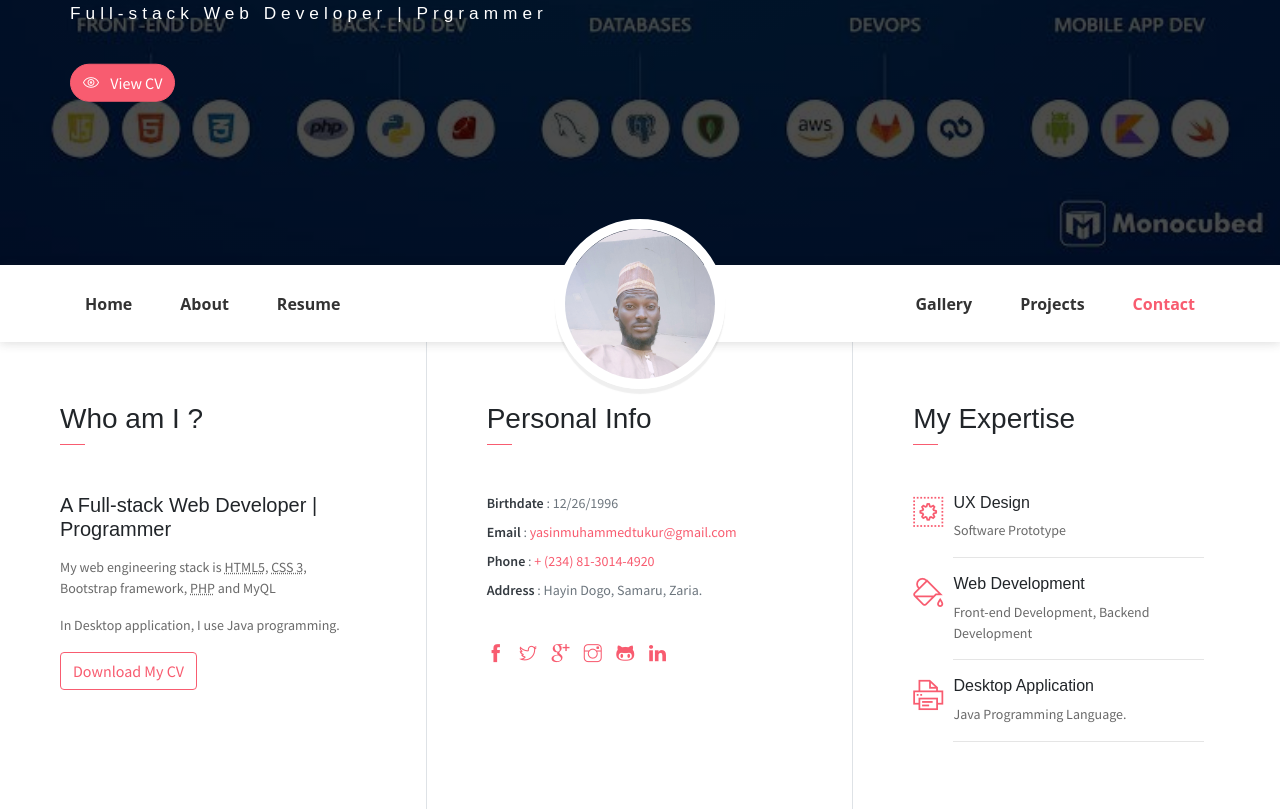
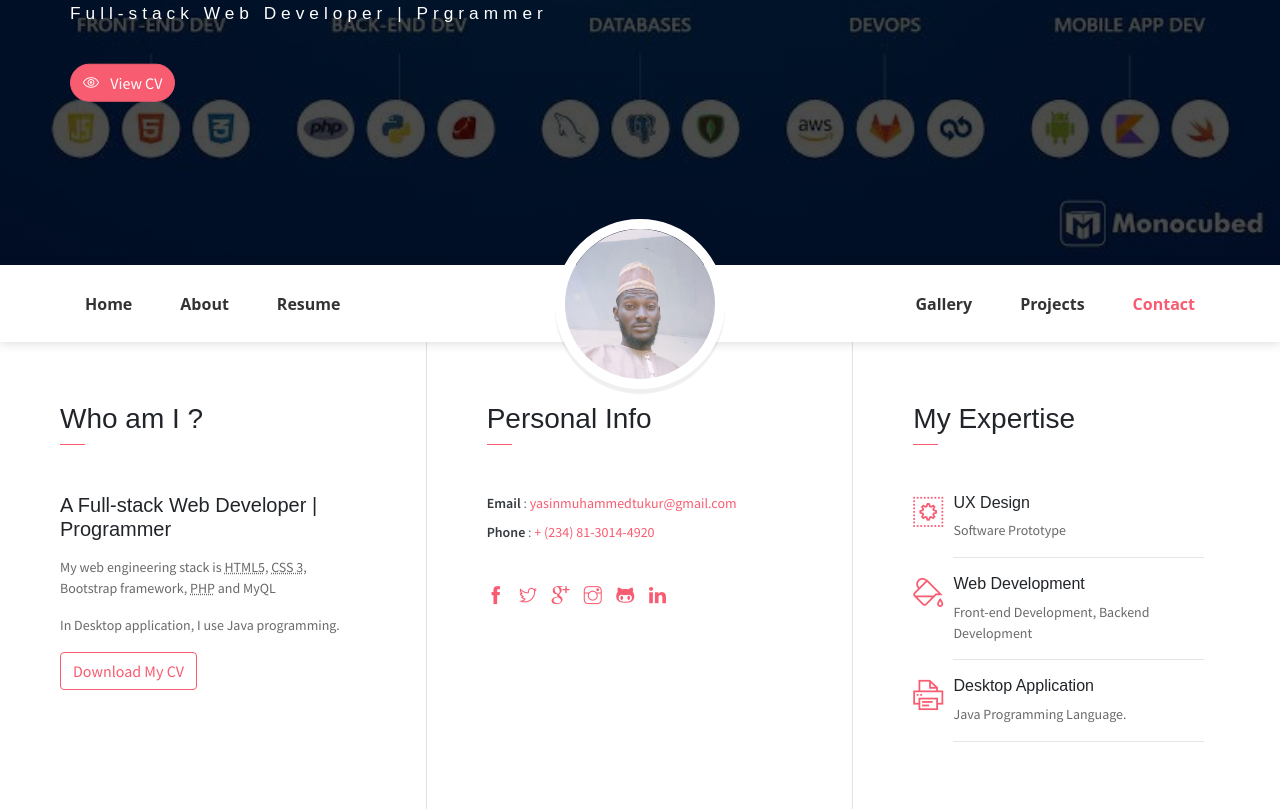
Before and after one commit to saukakke/portifolio, a website: page index.html in a window 1280 px wide. Shown: the part 375-1184 px from the top of the page. Drawn offline with Linux system fonts and the light colour scheme; some packages are replaced by stand-ins of ours; some icons are missing.

Commit message:
Update index.html

```diff
--- a/index.html
+++ b/index.html
@@ -101,11 +101,11 @@
                 <h3 class="font-weight-light">Personal Info</h3>
                 <span class="line mb-5"></span>
                 <ul class="mt40 info list-unstyled">
-                    <li><span>Birthdate</span> : 12/26/1996</li>
+
                     <li><span>Email</span> : <a
                             href="mailto:yasinmuhammedtukur@gmail.com">yasinmuhammedtukur@gmail.com</a></li>
                     <li><span>Phone</span> : <a href="tel:+2348130144920">+ (234) 81-3014-4920</a></li>
-                    <li><span>Address</span> : Hayin Dogo, Samaru, Zaria.</li>
+
                 </ul>
                 <ul class="social-icons pt-3">
                     <li class="social-item"><a class="social-link" href="https://facebook.com/yasin.muhammad.399488"><i
```
